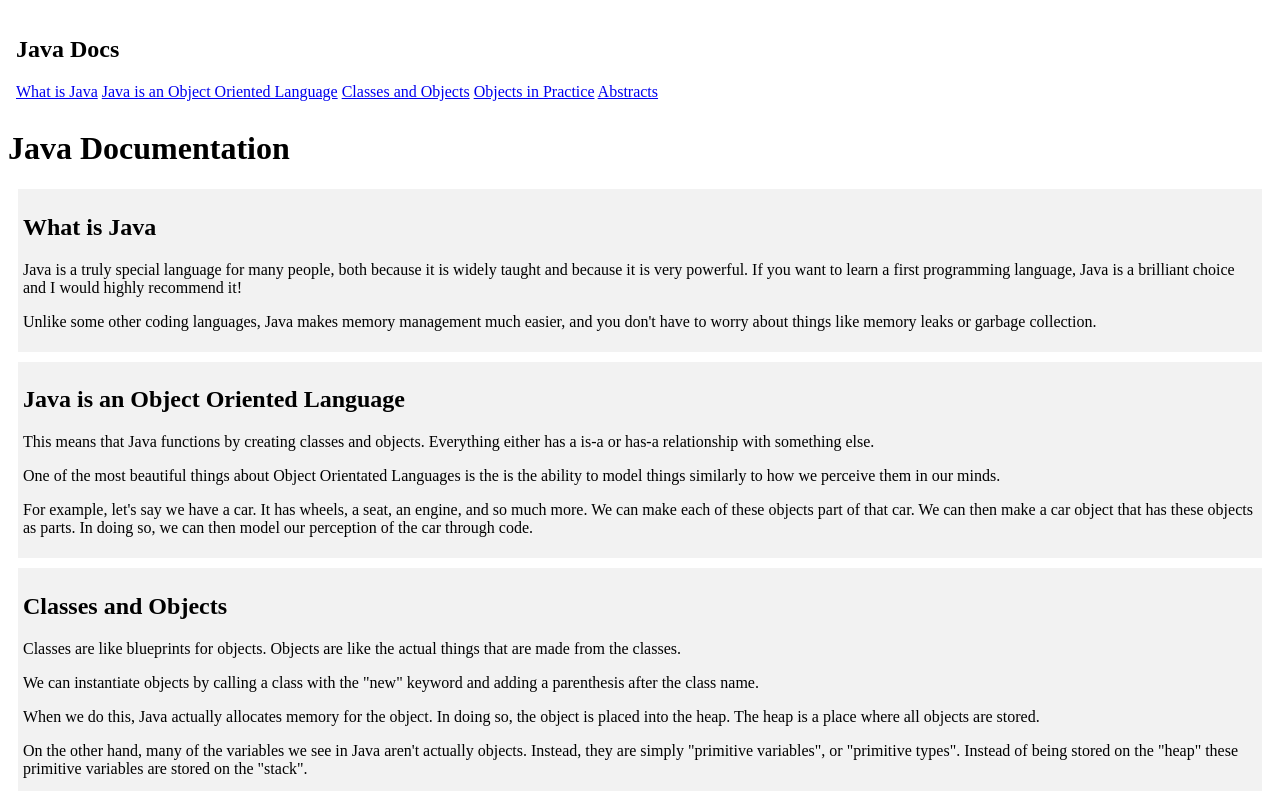
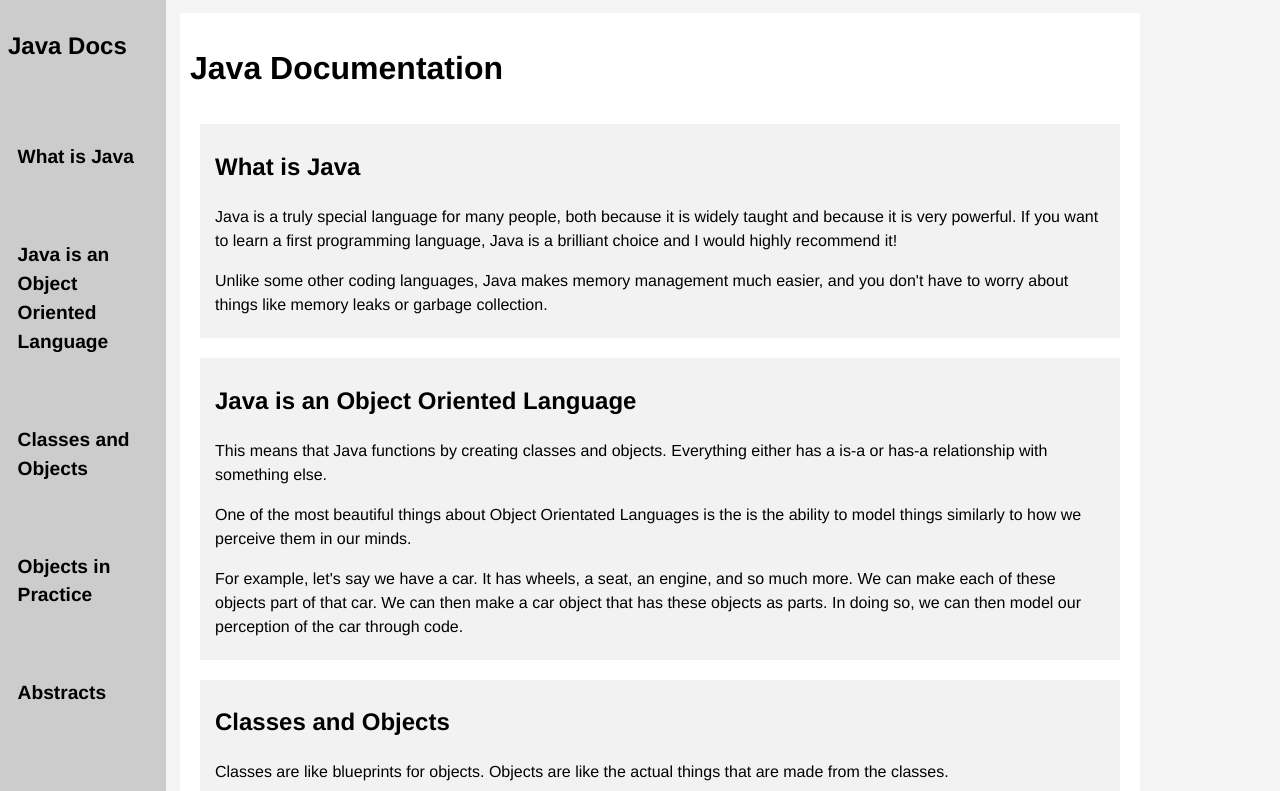
Before and after one commit to NicholasZolton/TechnicalDocumentationPage, a plain HTML site: page index.html in a window 1280 px wide. Shown: the top 791 px of the page. Drawn offline with Linux system fonts and the light colour scheme.

Commit message:
Finished CSS styling
Also added the id attribute to the main body.

```diff
--- a/index.html
+++ b/index.html
@@ -3,7 +3,7 @@
 
 
 
-<body>
+<body id="main-body">
 
 	<nav id="navbar">
 		<header>
--- a/style.css
+++ b/style.css
@@ -1,4 +1,48 @@
+:root {
+	font: normal normal normal 16px/1.5 "Helvetica Neue", Helvetica, Arial, sans-serif;
+}
+
+#main-body {
+	background-color: #f5f5f5;
+	padding: 20px;
+	width: 75%;
+	display: flex;
+	flex-direction: row;
+	align-items: center;
+	justify-content: center;
+	margin-left: 175px;
+	padding: 5px;
+	overflow-x: hidden;
+}
+
+#main-doc {
+	width: 100%;
+	margin: 0;
+	padding: 10px;
+	background-color: #fff;
+	display: flex;
+	flex-direction: column;
+	flex-basis: 1fr;
+}
+
 #navbar {
+	padding: 0.5em;
+	width: 150px;
+	display: flex;
+	flex-direction: column;
+	gap: 50px;
+	background: #cccccc;
+	position: fixed;
+	left: 0;
+	top: 0;
+	height: 100%;
+}
+
+.nav-link {
+	color: #000;
+	text-decoration: none;
+	font-size: 1.2em;
+	font-weight: bold;
 	padding: 0.5em;
 }
 
@@ -6,4 +50,17 @@
 	background-color: #f2f2f2;
 	padding: 5px;
 	margin: 10px;
+	padding-left: 15px;
+	padding-right: 15px;
 }
+
+@media screen and (max-width: 600px) {
+	#main-body {
+		width: 100%;
+		margin-left: 0;
+	}
+
+	#navbar {
+		display: none;
+	}
+}
```
